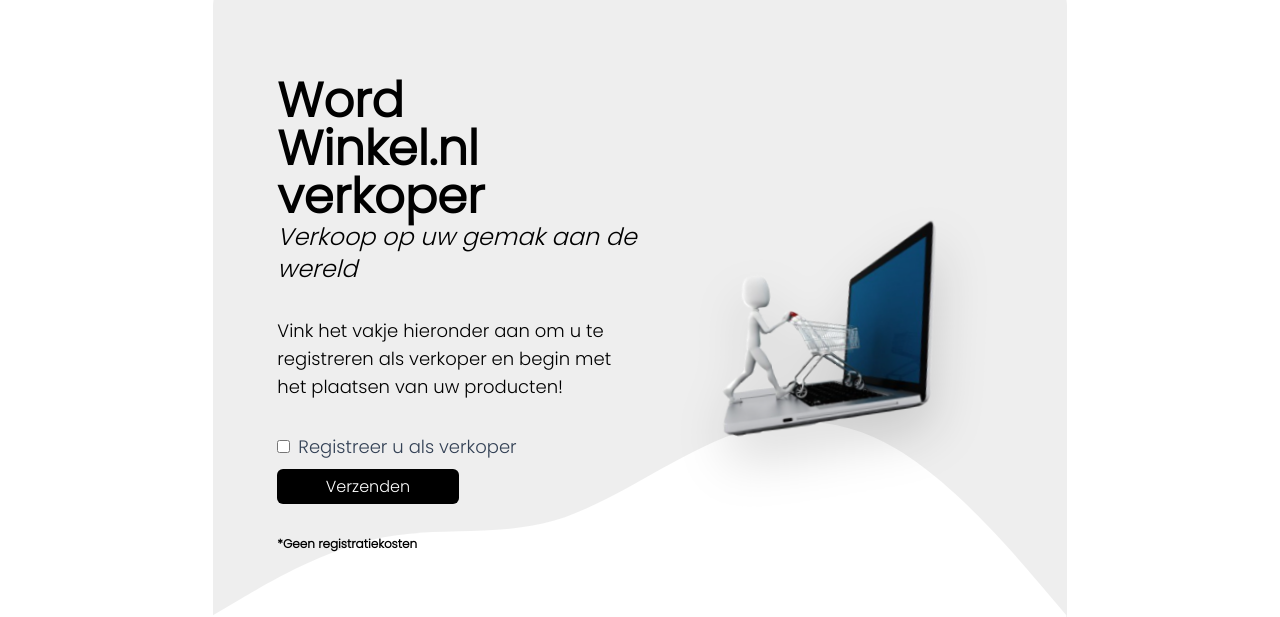
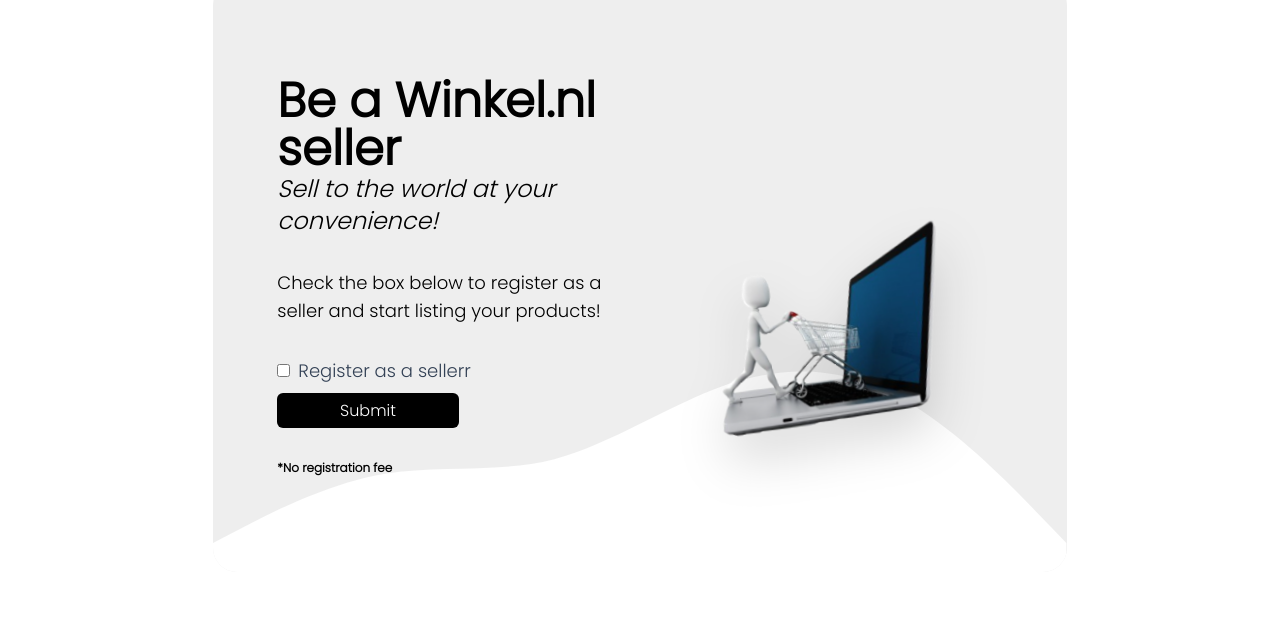
Before and after one commit to KrisTechHub/winkel.nl, a React (Vite) app in the folder frontend/: page /seller/register in a window 1280 px wide. Shown: the part 230-847 px from the top of the page. Built offline with nearby package versions, Linux system fonts and the light colour scheme; no server answers.

Commit message:
transated seller page

```diff
--- a/frontend/src/App.jsx
+++ b/frontend/src/App.jsx
@@ -6,7 +6,7 @@
 import { checkAuthStatus } from "./actions/authActions";
 import ProtectedRoute from "./ProtectedRoute";
 import ScrollToTop from "./components/ScrollToTop";
-// import 'react-toastify/dist/ReactToastify.css';
+import 'react-toastify/dist/ReactToastify.css';
 import './App.css';
 
 // MAIN PAGES
--- a/frontend/src/components/seller/SellerRegister.jsx
+++ b/frontend/src/components/seller/SellerRegister.jsx
@@ -36,20 +36,20 @@
                     <div className='lg:w-1/2 text-left flex flex-col gap-4 lg:gap-8 order-2 lg:order-1'>
                         <div>
                             <div className='flex lg:flex-col gap-2 lg:gap-0 font-bold text-xl lg:text-5xl font-ArchivoBlack'>
-                                <p> Word  </p>
-                                <p> Winkel.nl verkoper </p>
+                                <p> Be a Winkel.nl  </p>
+                                <p> seller </p>
                             </div>
-                            <p className='text-sm lg:text-2xl italic'>Verkoop op uw gemak aan de wereld</p>
+                            <p className='text-sm lg:text-2xl italic'>Sell to the world at your convenience!</p>
                         </div>
-                        <p className='text-sm lg:text-lg'>Vink het vakje hieronder aan om u te registreren als verkoper en begin met het plaatsen van uw producten!</p>
+                        <p className='text-sm lg:text-lg'>Check the box below to register as a seller and start listing your products!</p>
                         <div className="flex flex-col items center gap-2">
                             <div>
                                 <input type="checkbox" id='isSeller' checked={isSeller} onChange={(e) => setIsSeller(e.target.checked)} className='mr-2' />
-                                <label className='lg:text-lg' htmlFor="isSeller">Registreer u als verkoper</label>
+                                <label className='lg:text-lg' htmlFor="isSeller">Register as a sellerr</label>
                             </div>
-                            <button className='bg-black text-white' onClick={handleSubmit}>Verzenden</button>
+                            <button className='bg-black text-white' onClick={handleSubmit}>Submit</button>
                         </div>
-                        <p className='text-xs font-bold'>*Geen registratiekosten</p>
+                        <p className='text-xs font-bold'>*No registration fee</p>
                     </div>
 
                     <div className='lg:w-1/2 order-1 lg:order-2'>
--- a/frontend/src/components/seller/SellerWelcome.jsx
+++ b/frontend/src/components/seller/SellerWelcome.jsx
@@ -10,7 +10,7 @@
         <div className='' >
             <div className='w-full bg-[#bfc2c7] font-bold '>
                 <div className='pt-24'>
-                    <p className='lg:text-4xl pb-1 font-ArchivoBlack'>Welkom bij Verkoper Centraal in</p>
+                    <p className='lg:text-4xl pb-1 font-ArchivoBlack'>Welcome to Seller Center</p>
                     <p className='lg:text-5xl font-ArchivoBlack'>Winkel.nl</p>
                 </div>
                 <div className='w-full'>
@@ -19,15 +19,15 @@
             </div>
 
             <div className='bg-gray-300 py-6 lg:text-xl font-bold'>
-                <p>Meer dan 70% van de Winkelverkopers genereert hun eerste verkoop in minder dan 60 dagen.</p>
+                <p>More than 70% of Retail Sellers generate their first sale in less than 60 days.</p>
             </div>
 
            <div className='flex lg:h-[600px]'>
                 <div className='w-1/2 flex flex-col justify-center text-left gap-4 ps-8'>
-                    <p className='lg:text-4xl font-bold'>Verkoop met de snelst groeiende en <br /> voorkeurskanaal voor acquisitie</p>
-                    <p className='lg:text-2xl'>Ga aan de slag en verdien terwijl u uw <br /> ondernemen op uw gemak.</p>
+                    <p className='lg:text-4xl font-bold'>Sell with the fastest growing and <br /> preferred acquisition channel</p>
+                    <p className='lg:text-2xl'>Get started and earn while you run your <br /> business at your convenience.</p>
                     <Link to={'/product/form'}>
-                        <button className='bg-black text-white w-1/4'>Upload een product</button>
+                        <button className='bg-black text-white w-1/4'>Upload a product</button>
                     </Link>
                 </div>
                 <div className='relative w-1/2'>
```
Also changed, not shown: 1 other file (tests, documents, lock files or other folders).
